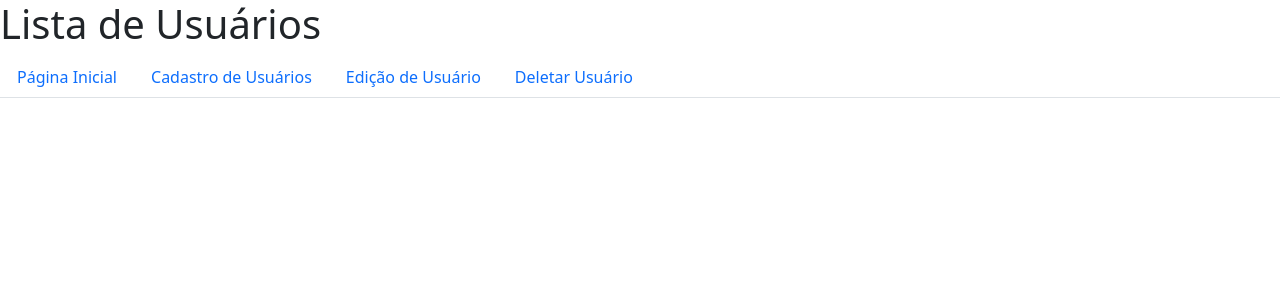
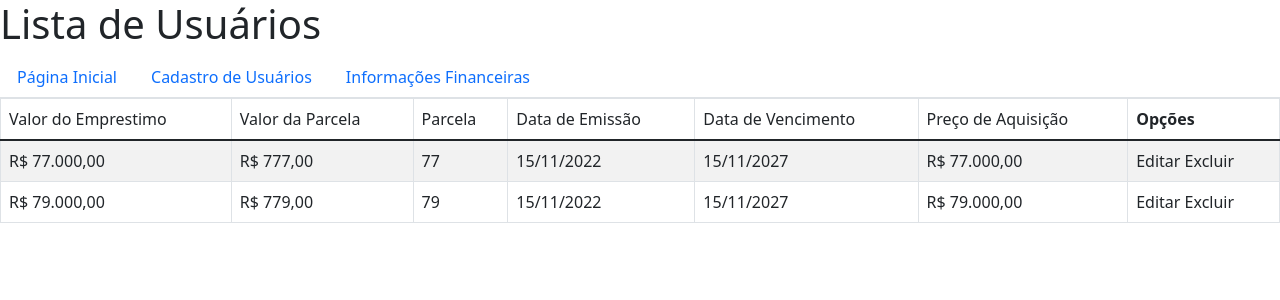
Before and after one commit to LombaAnderson/crud_django_react, a React (Create React App) app in the folder frontend/crudfrontend/: page /financeiro in a window 1280 px wide. Shown: the top 300 px of the page. Built offline with nearby package versions, Linux system fonts and the light colour scheme.

Commit message:
Tabela financeira

```diff
--- a/frontend/crudfrontend/src/App.js
+++ b/frontend/crudfrontend/src/App.js
@@ -1,7 +1,6 @@
 import Home from './components/Home';
 import Usuario from './components/Usuario';
-import Edicao from './components/Edicao';
-import Remocao from './components/Remocao';
+import Financeiro from './components/Financeiro';
 import {BrowserRouter, Link, Route, Routes} from 'react-router-dom'
 import {Nav}  from 'react-bootstrap';
 import 'bootstrap/dist/css/bootstrap.min.css';
@@ -15,15 +14,15 @@ function App() {
      <Nav variant="tabs">
      <Nav.Link as={Link} to="/">Página Inicial</Nav.Link>
      <Nav.Link as={Link} to="/usuarios">Cadastro de Usuários</Nav.Link>
-     <Nav.Link as={Link} to="/edicao">Edição de Usuário</Nav.Link>
-     <Nav.Link as={Link} to="/remocao">Deletar Usuário</Nav.Link>
+     <Nav.Link as={Link} to="/financeiro">Informações Financeiras</Nav.Link>
+
      </Nav>
 
      <Routes>
       <Route path="/" element={<Home/>}></Route>
       <Route path="/usuarios" element={<Usuario/>}></Route>
-      <Route path="/edicao" element={<Edicao/>}></Route>
-      <Route path="/remocao" element={<Remocao/>}></Route>
+      <Route path="/financeiro" element={<Financeiro/>}></Route>
+
       </Routes>
 
      </BrowserRouter>
--- a/frontend/crudfrontend/src/components/Edicao.js
+++ /dev/null
@@ -1,9 +0,0 @@
-function Edicao(){
-    return (
-        <div>
-            <p>Edição de Usuário</p>
-        </div>
-    )
-}
-
-export default Edicao;
--- /dev/null
+++ b/frontend/crudfrontend/src/components/Financeiro.js
@@ -0,0 +1,55 @@
+import React from "react"
+import {Table} from "react-bootstrap";
+
+class Financeiro extends React.Component{
+
+    constructor(props){
+        super(props);
+
+        this.state={
+            financeiro:[]
+        }
+    }
+
+    render(){
+        return  (
+            <Table striped bordered hover>
+                <thead>
+                    <tr>
+                    <td>Valor do Emprestimo</td>
+                    <td>Valor da Parcela</td>
+                    <td>Parcela</td>
+                    <td>Data de Emissão</td>
+                    <td>Data de Vencimento</td>
+                    <td>Preço de Aquisição</td>
+                    <th>Opções</th>
+                    </tr>
+                </thead>
+                <tbody>
+                    <tr>
+                        <td>R$ 77.000,00</td>
+                        <td>R$ 777,00 </td>
+                        <td>77</td>
+                        <td>15/11/2022</td>
+                        <td>15/11/2027</td>
+                        <td>R$ 77.000,00</td>
+                        <td>Editar Excluir</td>
+                    </tr>
+                    <tr>
+                        <td>R$ 79.000,00</td>
+                        <td>R$ 779,00 </td>
+                        <td>79</td>
+                        <td>15/11/2022</td>
+                        <td>15/11/2027</td>
+                        <td>R$ 79.000,00</td>
+                        <td>Editar Excluir</td>
+                    </tr>
+
+                </tbody>
+            </Table>
+        )
+    }
+    }
+
+
+export default Financeiro;
--- a/frontend/crudfrontend/src/components/Home.js
+++ b/frontend/crudfrontend/src/components/Home.js
@@ -1,8 +1,10 @@
 function Home(){
     return (
+
         <div>
             <p>Página Inicial</p>
         </div>
+
     )
 }
 
--- a/frontend/crudfrontend/src/components/Remocao.js
+++ /dev/null
@@ -1,9 +0,0 @@
-function Remocao(){
-    return (
-        <div>
-            <p>Tem certeza que deseja deletar usuário?</p>
-        </div>
-    )
-}
-
-export default Remocao;
--- a/frontend/crudfrontend/src/components/Usuario.js
+++ b/frontend/crudfrontend/src/components/Usuario.js
@@ -11,21 +11,40 @@ class Usuario extends React.Component{
         }
     }
 
+
     render(){
         return  (
-            <Table>
+            <Table striped bordered hover>
                 <thead>
                     <tr>
                     <th>Cliente</th>
                     <th>Documento</th>
                     <th>Endereço</th>
+                    <td>CEP</td>
+                    <td>Cidade</td>
+                    <td>UF</td>
+
+                    <th>Opções</th>
                     </tr>
                 </thead>
                 <tbody>
                     <tr>
                         <td>Anderson Lomba</td>
                         <td>0789324912</td>
-                        <td>Rio de Janeiro-RJ</td>
+                        <td>Rua Depto Newton Moura</td>
+                        <td>40220870</td>
+                        <td>Salvador</td>
+                        <td>BA</td>
+                        <td>Editar Excluir</td>
+                    </tr>
+                    <tr>
+                        <td>Josias Ferreira</td>
+                        <td>0789324913</td>
+                        <td>Travessa dos Crichanás</td>
+                        <td>20220870</td>
+                        <td>Rio de Janeiro</td>
+                        <td>RJ</td>
+                        <td>Editar Excluir</td>
                     </tr>
                 </tbody>
             </Table>
```
